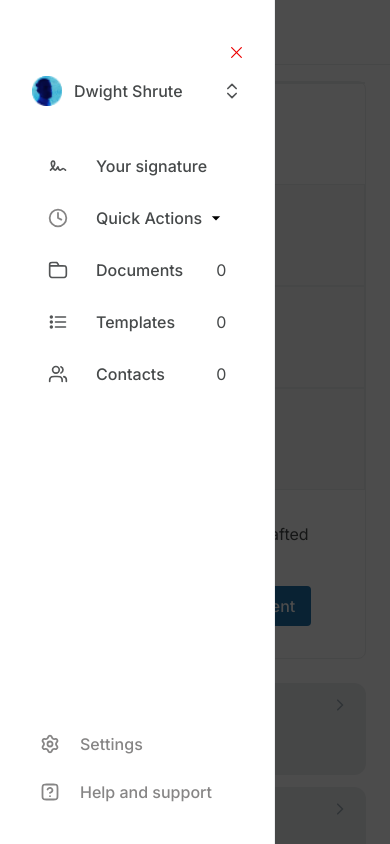
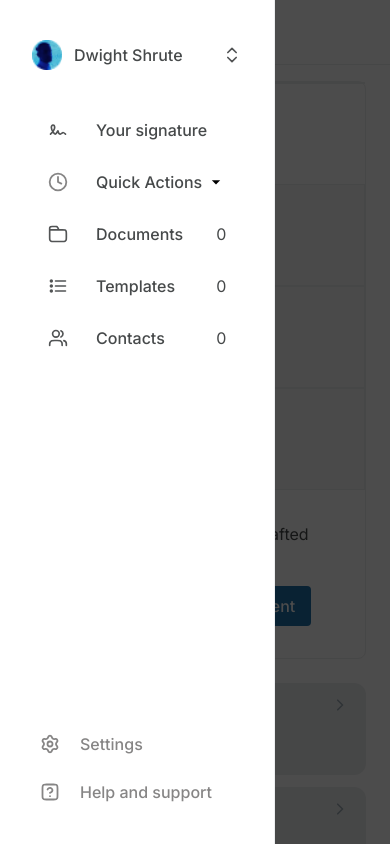
Before and after one commit to code-art4/Workspace, a Next.js app: page / in a window 390 px wide. Both pictures are taken after a click on the element 27 px from the left and 36 px from the top of the page. Shown: the top 844 px of the page. Built offline with nearby package versions, Linux system fonts and the light colour scheme.

Commit message:
completed mobile responsiveness of main page

```diff
--- a/components/Home/Nav/index.tsx
+++ b/components/Home/Nav/index.tsx
@@ -26,7 +26,7 @@ const Nav = ({
     <>
       {openNav ? (
         <div
-          className='bg-black/70 w-screen h-screen absolute z-[7]'
+          className='bg-black/70 w-screen h-screen z-[7] fixed'
           onClick={closeNavFn}
         ></div>
       ) : null}
@@ -38,7 +38,7 @@ const Nav = ({
         }
       lg:w-[28%] xl:w-[23%] 2xl:w-[20%] border-r border-r-daygray py-10 h-screen px-8 flex flex-col lg:flex lg:flex-col lg:fixed ease-in duration-300 transition-all`}
       >
-        <div className='ml-auto mb-3 lg:hidden' onClick={closeNavFn}>
+        {/* <div className='ml-auto mb-3 lg:hidden' onClick={closeNavFn}>
           <Image
             src='/svgs/cancel.svg'
             alt='Dwight'
@@ -46,7 +46,7 @@ const Nav = ({
             height='11'
             className='object-cover'
           />
-        </div>
+        </div> */}
         <div className='flex items-center justify-between'>
           <div className='flex items-center'>
             <Image
```
